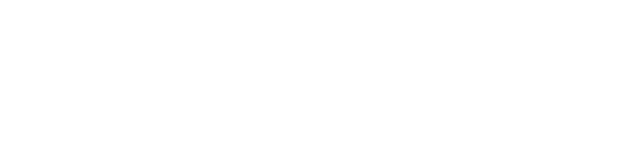
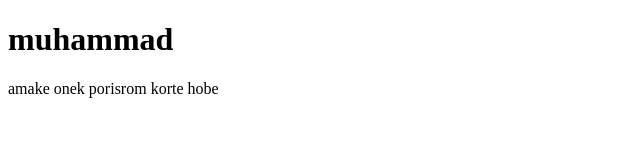
Before and after one commit to mehediwebhero/My-First-Repo, a plain HTML site: page index.html in a window 1280 px wide. Shown: the whole page, without its empty margins (0-640 px from the left). Drawn offline with Linux system fonts and the light colour scheme.

Commit message:
add file

```diff
--- a/index.html
+++ b/index.html
@@ -7,6 +7,7 @@
     <title>My-First-Repo</title>
 </head>
 <body>
-
+    <h1>muhammad</h1>
+    <p>amake onek porisrom korte hobe</p>
 </body>
 </html>
```
